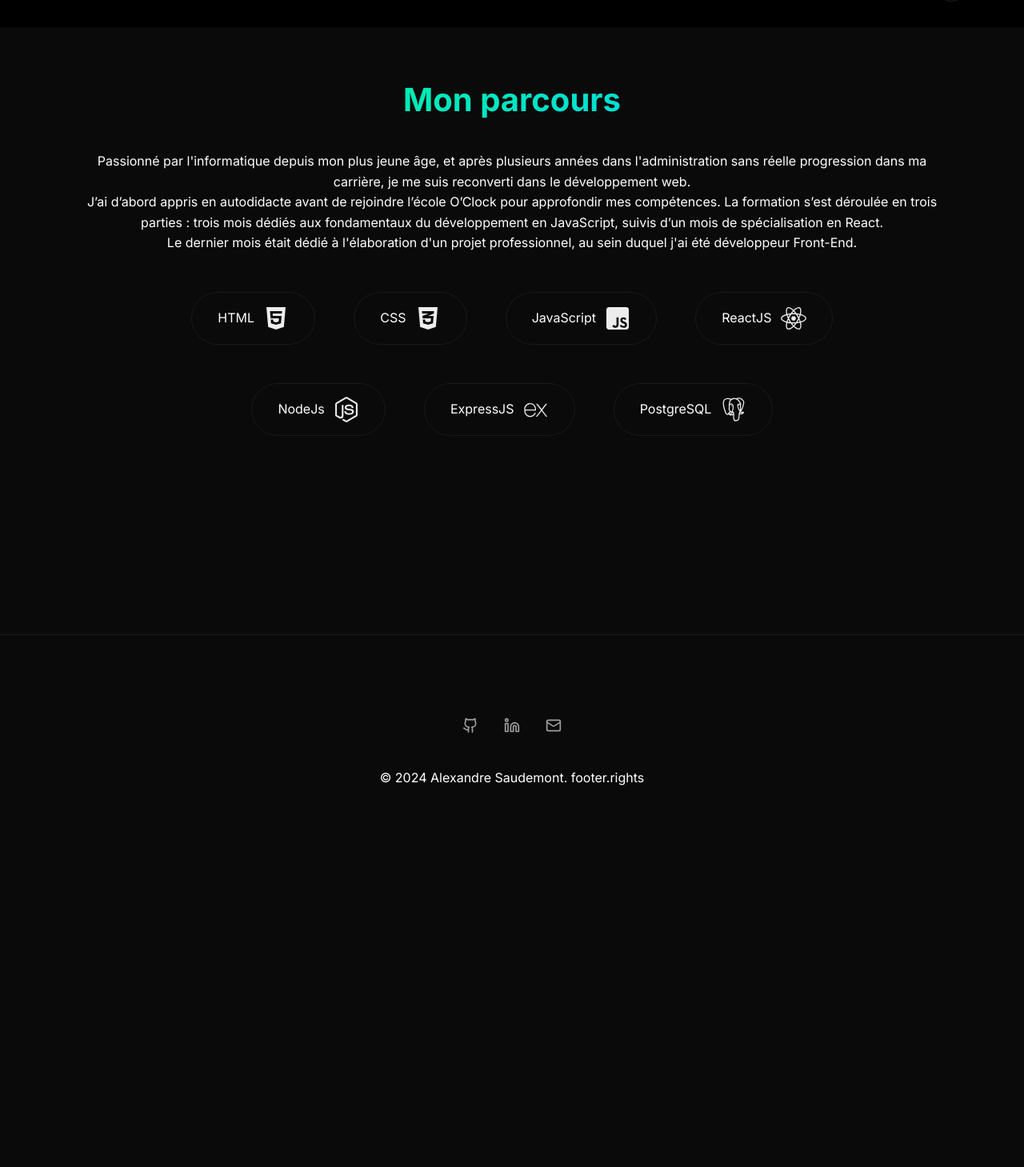
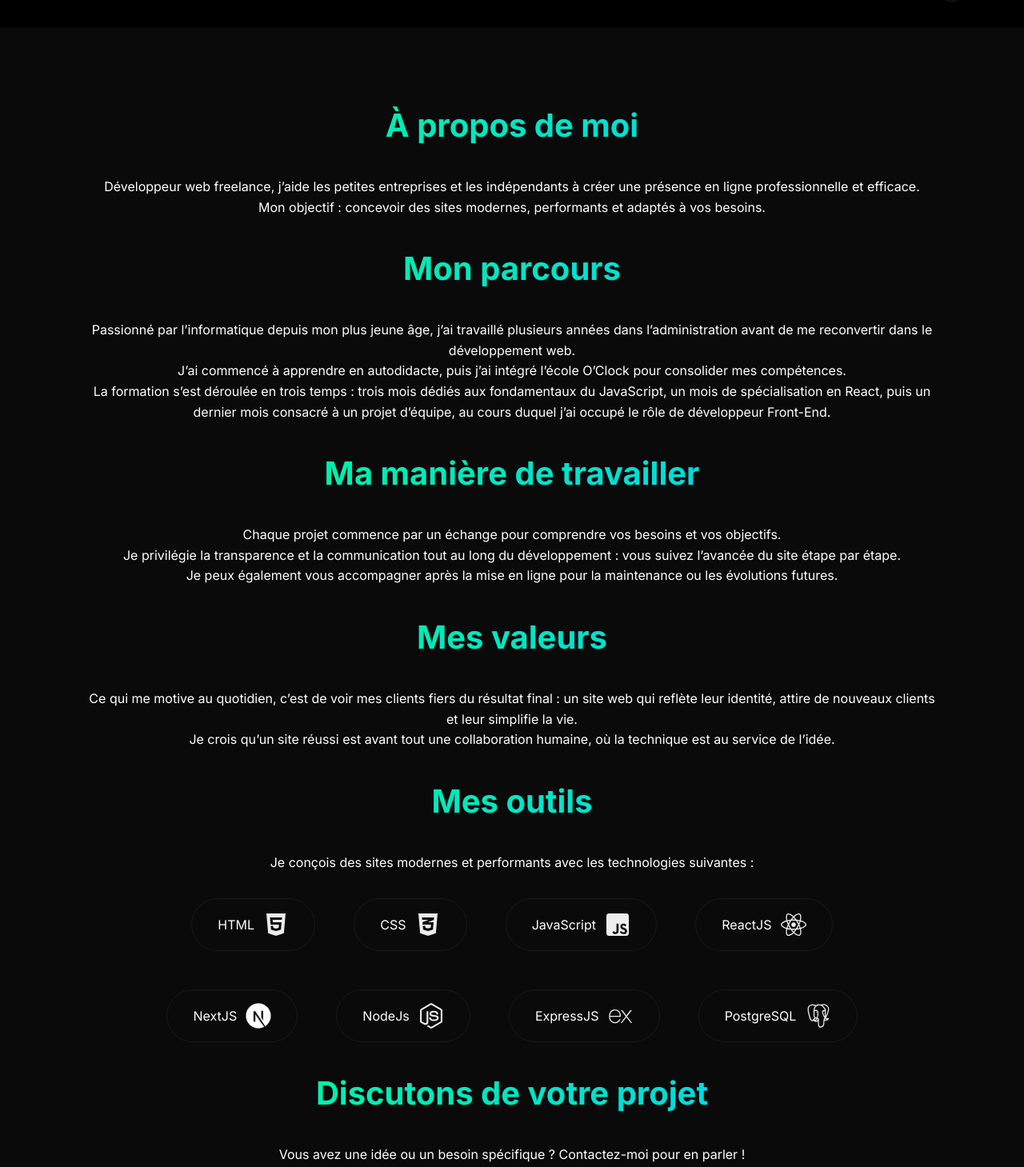
Before and after one commit to Alexandre-Saudemont/WebDev, a Next.js app: page /about in a window 1280 px wide. Shown: the part 71-1530 px from the top of the page at 80% size. Before the commit the page ends 1121 px from the top, so only its background shows below. Built offline with nearby package versions, Linux system fonts and the light colour scheme.

Commit message:
update about page & translation related

```diff
--- a/public/locales/fr/translation.json
+++ b/public/locales/fr/translation.json
@@ -25,12 +25,46 @@
 		}
 	},
 	"aboutPage": {
-		"title": "Mon parcours",
-		"description": [
-			"Passionné par l'informatique depuis mon plus jeune âge, et après plusieurs années dans l'administration sans réelle progression dans ma carrière, je me suis reconverti dans le développement web.",
-			"J’ai d’abord appris en autodidacte avant de rejoindre l’école O’Clock pour approfondir mes compétences. La formation s’est déroulée en trois parties : trois mois dédiés aux fondamentaux du développement en JavaScript, suivis d’un mois de spécialisation en React.",
-			"Le dernier mois était dédié à l'élaboration d'un projet professionnel, au sein duquel j'ai été développeur Front-End."
-		]
+		"sections": {
+			"intro": {
+				"title": "À propos de moi",
+				"content": [
+					"Développeur web freelance, j’aide les petites entreprises et les indépendants à créer une présence en ligne professionnelle et efficace.",
+					"Mon objectif : concevoir des sites modernes, performants et adaptés à vos besoins."
+				]
+			},
+			"parcours": {
+				"title": "Mon parcours",
+				"content": [
+					"Passionné par l’informatique depuis mon plus jeune âge, j’ai travaillé plusieurs années dans l’administration avant de me reconvertir dans le développement web.",
+					"J’ai commencé à apprendre en autodidacte, puis j’ai intégré l’école O’Clock pour consolider mes compétences.",
+					"La formation s’est déroulée en trois temps : trois mois dédiés aux fondamentaux du JavaScript, un mois de spécialisation en React, puis un dernier mois consacré à un projet d’équipe, au cours duquel j’ai occupé le rôle de développeur Front-End."
+				]
+			},
+			"method": {
+				"title": "Ma manière de travailler",
+				"content": [
+					"Chaque projet commence par un échange pour comprendre vos besoins et vos objectifs.",
+					"Je privilégie la transparence et la communication tout au long du développement : vous suivez l’avancée du site étape par étape.",
+					"Je peux également vous accompagner après la mise en ligne pour la maintenance ou les évolutions futures."
+				]
+			},
+			"values": {
+				"title": "Mes valeurs",
+				"content": [
+					"Ce qui me motive au quotidien, c’est de voir mes clients fiers du résultat final : un site web qui reflète leur identité, attire de nouveaux clients et leur simplifie la vie.",
+					"Je crois qu’un site réussi est avant tout une collaboration humaine, où la technique est au service de l’idée."
+				]
+			},
+			"skills": {
+				"title": "Mes outils",
+				"content": ["Je conçois des sites modernes et performants avec les technologies suivantes :"]
+			},
+			"cta": {
+				"title": "Discutons de votre projet",
+				"content": ["Vous avez une idée ou un besoin spécifique ? Contactez-moi pour en parler !"]
+			}
+		}
 	},
 	"contactPage": {
 		"title": "Restons en contact !",
--- a/src/components/AboutPage/AboutPage.css
+++ b/src/components/AboutPage/AboutPage.css
@@ -10,16 +10,31 @@
 	background: var(--gradient);
 	-webkit-text-fill-color: transparent;
 	background-clip: text;
+	margin-top: 2rem;
 }
 
-.skills {
+.about.section.skills {
+	display: flex;
+	justify-content: center;
+	align-items: center;
+}
+
+.about.section.skills h2 {
+	margin-bottom: 2rem;
+}
+
+.about.section.skills p {
+	margin-bottom: 2rem;
+}
+
+.skills-container {
 	display: flex;
 	justify-content: center;
 	align-items: center;
 	gap: 3rem;
 	flex-wrap: wrap;
-	max-width: 80%;
-	margin-top: 3rem;
+	max-width: 85%;
+	margin-top: 2rem;
 	margin-left: auto;
 	margin-right: auto;
 }
--- a/src/components/AboutPage/AboutPage.js
+++ b/src/components/AboutPage/AboutPage.js
@@ -4,6 +4,7 @@ import React from 'react';
 import {useTranslation} from 'react-i18next';
 import Image from 'next/image';
 import {useTheme} from '@/contexts/ThemeContext';
+
 import html_dark from '@img/dark/html_dark.svg';
 import html_light from '@img/light/html_light.svg';
 import css_dark from '@img/dark/css_dark.svg';
@@ -12,46 +13,66 @@ import js_dark from '@img/dark/js_dark.svg';
 import js_light from '@img/light/js_light.svg';
 import reactjs_dark from '@img/dark/reactjs_dark.svg';
 import reactjs_light from '@img/light/reactjs_light.svg';
+import nextjs_dark from '@img/dark/nextjs_dark.svg';
+import nextjs_light from '@img/light/nextjs_light.svg';
 import nodejs_dark from '@img/dark/nodejs_dark.svg';
 import nodejs_light from '@img/light/nodejs_light.svg';
 import expressjs_dark from '@img/dark/expressjs_dark.svg';
 import expressjs_light from '@img/light/expressjs_light.svg';
 import psql_dark from '@img/dark/psql_dark.svg';
 import psql_light from '@img/light/psql_light.svg';
+
 import './AboutPage.css';
 
 export default function AboutPage() {
 	const {t} = useTranslation();
-	const isDarkMode = useTheme();
+	const {isDarkMode} = useTheme();
 
-	const skills = ['HTML', 'CSS', 'JavaScript', 'ReactJS', 'NodeJs', 'ExpressJS', 'PostgreSQL'];
+	// Skills et mapping des icônes
+	const skills = ['HTML', 'CSS', 'JavaScript', 'ReactJS', 'NextJS', 'NodeJs', 'ExpressJS', 'PostgreSQL'];
 
 	const skillIcons = {
 		HTML: {dark: html_dark, light: html_light},
 		CSS: {dark: css_dark, light: css_light},
 		JavaScript: {dark: js_dark, light: js_light},
 		ReactJS: {dark: reactjs_dark, light: reactjs_light},
+		NextJS: {dark: nextjs_dark, light: nextjs_light},
 		NodeJs: {dark: nodejs_dark, light: nodejs_light},
 		ExpressJS: {dark: expressjs_dark, light: expressjs_light},
 		PostgreSQL: {dark: psql_dark, light: psql_light},
 	};
-	const paragraphs = t(`aboutPage.description`, {returnObjects: true});
+
+	// Récupère les sections depuis i18n (fallback sur {} si jamais)
+	const sections = t('aboutPage.sections', {returnObjects: true}) || {};
 
 	return (
 		<section className='about'>
 			<div className='container'>
-				<h2>{t('aboutPage.title')}</h2>
-				{paragraphs.map((paragraph, index) => (
-					<p key={index}>{paragraph}</p>
+				{Object.entries(sections).map(([key, section]) => (
+					<div key={key} className={`about-section ${key}`}>
+						<h2>{section.title}</h2>
+
+						{section.content.map((paragraph, i) => (
+							<p key={i}>{paragraph}</p>
+						))}
+
+						{key === 'skills' && (
+							<div className='skills-container'>
+								{skills.map((skill, index) => (
+									<div key={index} className='skill'>
+										<span className='skill-label'>{skill}</span>
+										<Image
+											src={isDarkMode ? skillIcons[skill].light : skillIcons[skill].dark}
+											alt={skill}
+											width={32}
+											height={32}
+										/>
+									</div>
+								))}
+							</div>
+						)}
+					</div>
 				))}
-				<div className='skills'>
-					{skills.map((skill, index) => (
-						<div key={index} className='skill'>
-							{skill}
-							<Image src={isDarkMode ? skillIcons[skill].light : skillIcons[skill].dark} alt={skill} width={32} height={32} />
-						</div>
-					))}
-				</div>
 			</div>
 		</section>
 	);
--- a/src/lib/i18n.js
+++ b/src/lib/i18n.js
@@ -1,4 +1,5 @@
 import i18n from 'i18next';
+
 import {initReactI18next} from 'react-i18next';
 import HttpApi from 'i18next-http-backend';
 import LanguageDetector from 'i18next-browser-languagedetector';
```
Also changed, not shown: public/img/dark/nextjs_dark.svg (added), public/img/light/nextjs_light.svg (added), src/components/CustomCursor.js (line endings or trailing spaces), src/components/Footer.js (line endings or trailing spaces), src/components/LoadingScreen.js (line endings or trailing spaces).
